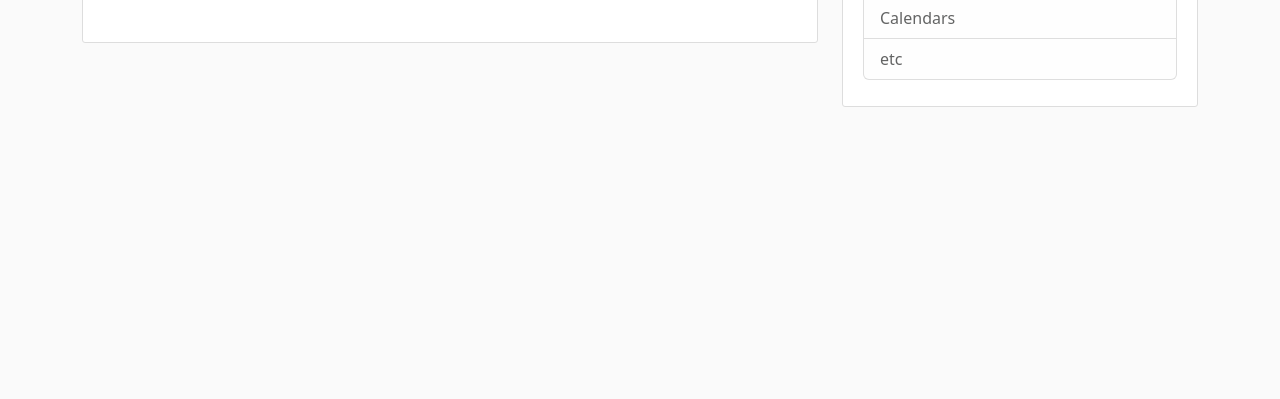
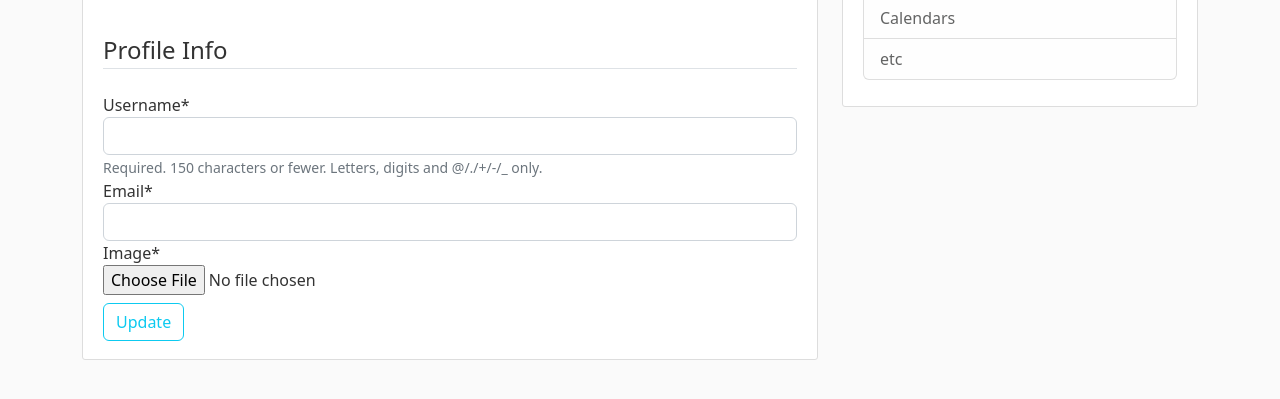
Before and after one commit to AlanDwight/django_project, a Django app: template Users/templates/Users/profile.html in a window 1280 px wide. Shown: the part 282-681 px from the top of the page. Run offline with Django 4.2, Linux system fonts and the light colour scheme; the template is opened without the code that fills it: values that come from a table or form of the project are taken from there, others are empty; some libraries are stand-ins or nearby versions.

Commit message:
update_2

```diff
--- a/Blog/templates/Blog/home.html
+++ b/Blog/templates/Blog/home.html
@@ -3,6 +3,7 @@
 {% block content %}
 	{% for post in posts %}
 		<article class="media content-section">
+		 <img class="rounded-circle article-img" src="{{ post.author.profile.image.url }}">
 		  <div class="media-body">
 		    <div class="article-metadata">
 		      <a class="mr-2" href="#">{{ post.author }}</a>
--- a/Users/forms.py
+++ b/Users/forms.py
@@ -1,6 +1,7 @@
 from django import forms
 from django.contrib.auth.models import User
 from django.contrib.auth.forms import UserCreationForm
+from .models import Profile
 
 class UserRegisterForm(UserCreationForm):
 	email = forms.EmailField(required=True)        #default is require=true email must enter
@@ -10,3 +11,17 @@ class UserRegisterForm(UserCreationForm):
 		model = User
 		# order of saving the data in the form
 		fields = ['username', 'email', 'password1', 'password2']
+
+class UserUpdateForm(forms.ModelForm):    #this form allow us to update our User Profile
+	email = forms.EmailField(required=True)        #default is require=true email must enter
+
+	class Meta:
+		# when form.save() meta is going to save data to the User model
+		model = User     #updating on 'User' model
+		# order of saving the data in the form
+		fields = ['username', 'email']  # updating on fields in 'User' models
+
+class ProfileUpdateForm(forms.ModelForm):	# this form allow us to update our profile picture
+	class Meta:
+		model = Profile    #updating on 'Profile' model
+		fields = ['image'] # updating on field in 'Profile' model
--- a/Users/models.py
+++ b/Users/models.py
@@ -1,5 +1,6 @@
 from django.db import models
 from django.contrib.auth.models import User
+from PIL import Image  #importing PILLOW module
 # Create your models here.
 
 
@@ -12,3 +13,11 @@ class Profile(models.Model):
 
     def __str__(self):
         return f'{self.user.username} Profile'
+
+    def save(self): # overwrite the save method to reduce image size
+        super().save()          # parents class's save method will run first super() # this save method will run after our model is saved
+        img = Image.open(self.image.path)  # opening the image of current instance
+        if img.height > 300 or img.width > 300 :
+            output_size = (300, 300)    # if h or w  > 300 then resize to 300x300 image
+            img.thumbnail(output_size) # resize
+            img.save(self.image.path)  # save to the original path and overwrite the large image
--- a/Users/templates/Users/profile.html
+++ b/Users/templates/Users/profile.html
@@ -13,5 +13,16 @@
     </div>
   </div>
   <!-- FORM HERE -->
+  <form method="POST" enctype="multipart/form-data">  <!--'enctype' for image to save that in background -->
+      {% csrf_token %}
+      <fieldset class="form-group">
+        <legend class="border-bottom mb-4">Profile Info </legend>
+        {{ u_form|crispy }}
+        {{ p_form|crispy }}
+      </fieldset>
+      <div class="form-group pb-2 pt-2">
+        <button class="btn btn-outline-info" type="submit">Update</button>
+      </div>
+    </form>
 </div>
 {% endblock content %}
```
Also changed, not shown: Users/views.py (+22 -2 lines), db.sqlite3, media/default.jpg, media/profile_pics/images.jpeg (added), media/profile_pics/web-developer-job-description-6494x4331-2020128.jpeg (added), media/profile_pics/web-developer-job-description-6494x4331-2020128_TrFpWeb.jpeg (added).
